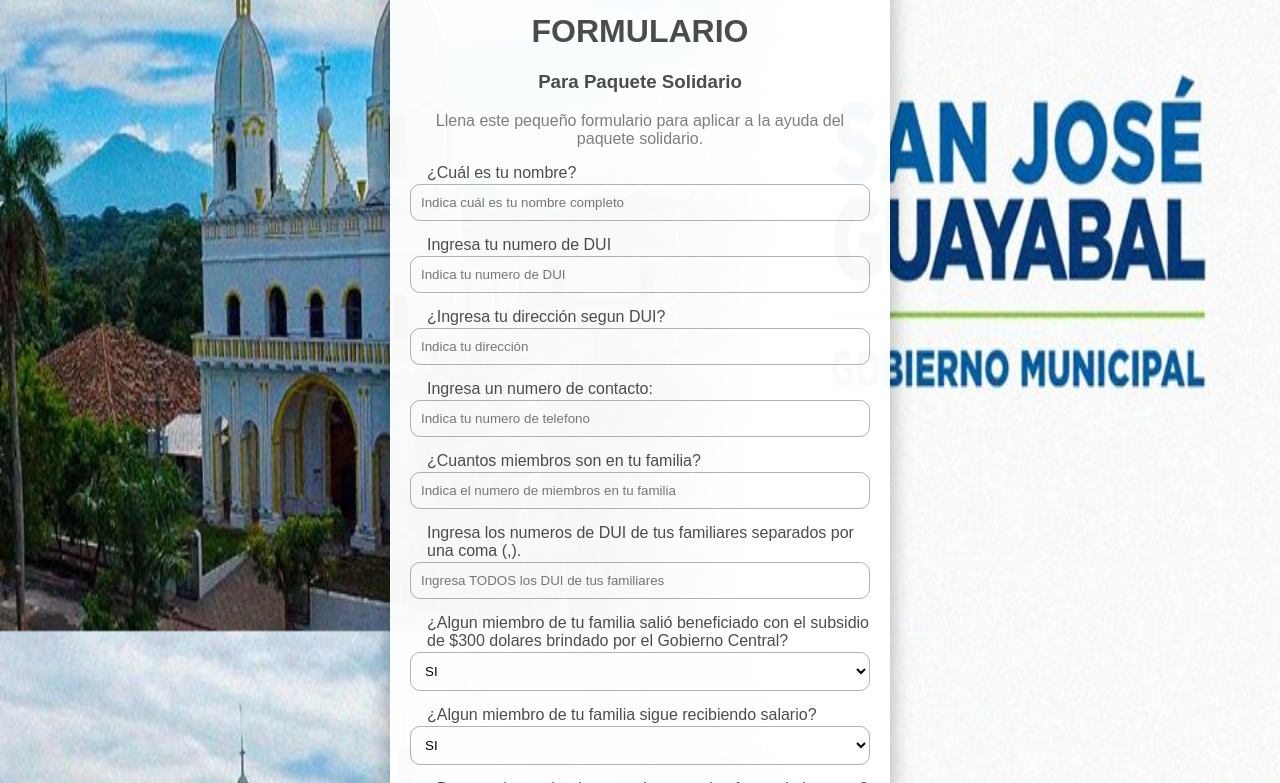
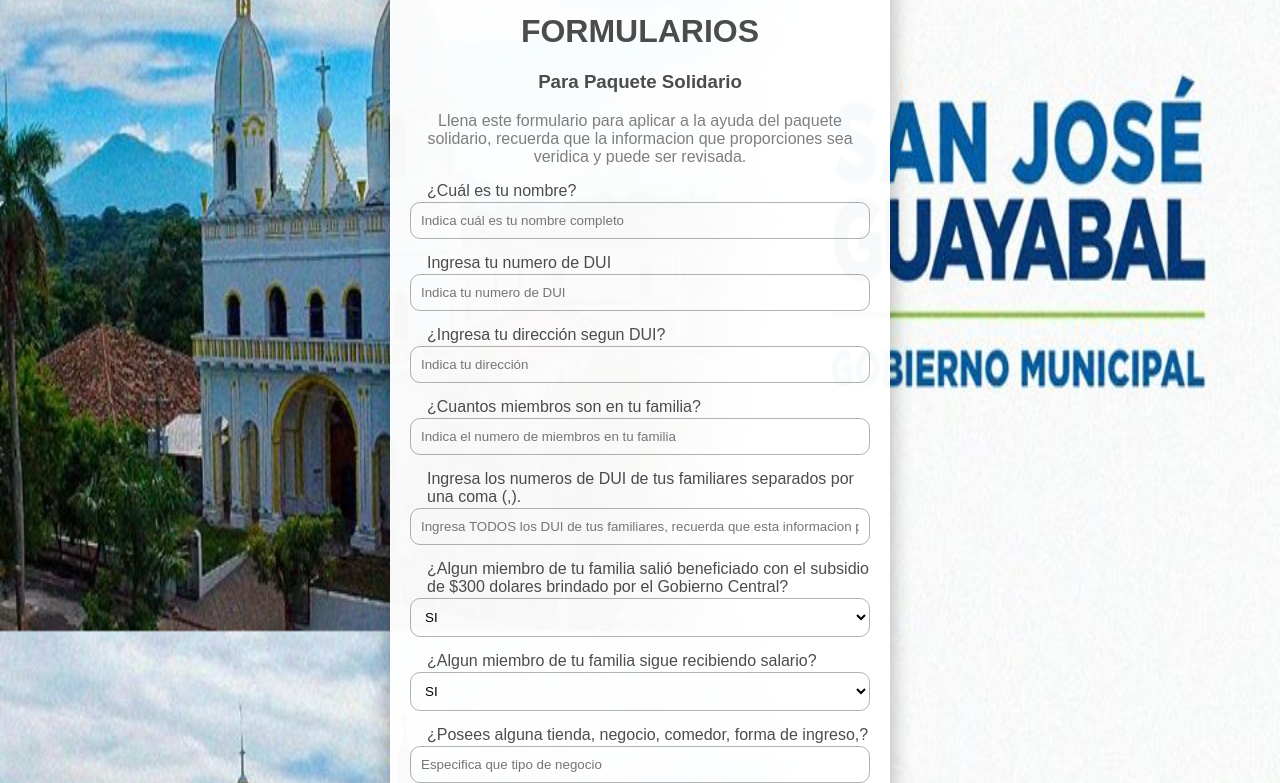
Before and after one commit to CizcoRM/Formulario, a plain HTML site: page index.html in a window 1280 px wide. Shown: the part 169-952 px from the top of the page. Drawn offline with Linux system fonts and the light colour scheme.

Commit message:
Add files via upload

```diff
--- a/index.html
+++ b/index.html
@@ -12,27 +12,24 @@
 
         <img src="logo.png" class="imgLogo">
 
-        <h1 class="formulario__titulo">FORMULARIO</h1>
+        <h1 class="formulario__titulo">FORMULARIOS</h1>
         <h3 class="formulario__subtitulo">Para Paquete Solidario</h3>
-        <p class="formulario__parrafo">Llena este pequeño formulario para aplicar a la ayuda del paquete solidario.</p>
+        <p class="formulario__parrafo">Llena este formulario para aplicar a la ayuda del paquete solidario, recuerda que la informacion que proporciones sea veridica y puede ser revisada.</p>
 
         <label for="nombre" class="formulario__label">¿Cuál es tu nombre?</label>
         <input id="nombre" type="text" class="formulario__input" placeholder="Indica cuál es tu nombre completo">
 
-	<label for="dui" class="formulario__label">Ingresa tu numero de DUI</label>
+		<label for="dui" class="formulario__label">Ingresa tu numero de DUI</label>
         <input id="dui" type="text" class="formulario__input" placeholder="Indica tu numero de DUI">
 
 		<label for="direccion" class="formulario__label">¿Ingresa tu dirección segun DUI?</label>
         <input id="direccion" type="text" class="formulario__input" placeholder="Indica tu dirección">
 
-	    <label for="telefonoc" class="formulario__label">Ingresa un numero de contacto:</label>
-        <input id="telefonoc" type="text" class="formulario__input" placeholder="Indica tu numero de telefono">
-
 		<label for="miembros" class="formulario__label">¿Cuantos miembros son en tu familia?</label>
         <input id="miembros" type="text" class="formulario__input" placeholder="Indica el numero de miembros en tu familia">
 
 		<label for="duis" class="formulario__label">Ingresa los numeros de DUI de tus familiares separados por una coma (,).</label>
-        <input id="duis" type="text" class="formulario__input" placeholder="Ingresa TODOS los DUI de tus familiares">
+        <input id="duis" type="text" class="formulario__input" placeholder="Ingresa TODOS los DUI de tus familiares, recuerda que esta informacion puede ser corroborada por un miembro del CMPCM">
 
         <label for="subsidio" class="formulario__label">¿Algun miembro de tu familia salió beneficiado con el subsidio de $300 dolares brindado por el Gobierno Central?</label>
         <select id="subsidio" name="listasubsidio" class="formulario__input">
@@ -47,7 +44,7 @@
         </select>
 
         <label for="negocio" class="formulario__label">¿Posees alguna tienda, negocio, comedor, forma de ingreso,?</label>
-        <input id="negocio" type="text" class="formulario__input" placeholder="Especifica que tipo de negocio, si no tienes coloca NINGUNO">
+        <input id="negocio" type="text" class="formulario__input" placeholder="Especifica que tipo de negocio">
         </select>
 
 		<label for="acepto" class="formulario__label">Acepto que la informacion dada es veridica y que de no serlo no soy una persona aplicable a la ayuda, tambien acepto que una persona designada pueda verificar la veracidad de los datos proporcionados </label>
--- a/js/form.js
+++ b/js/form.js
@@ -27,9 +27,9 @@ document.querySelector("#submit").addEventListener("click", e => {
 		*DUI:*%0A
 		${dui}%0A
 		*Dirección:*%0A
- ${direccion}%0A
-   *Telefono:*%0A
-    ${telefonoc}%0A
+        ${direccion}%0A
+        *Telefono:*%0A
+        ${telefonoc}%0A
 		*Miembros de la familia:*%0A
 		${miembros}%0A
 		*Duis:*%0A
```
